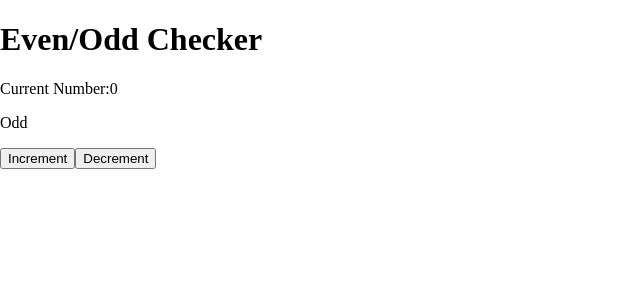
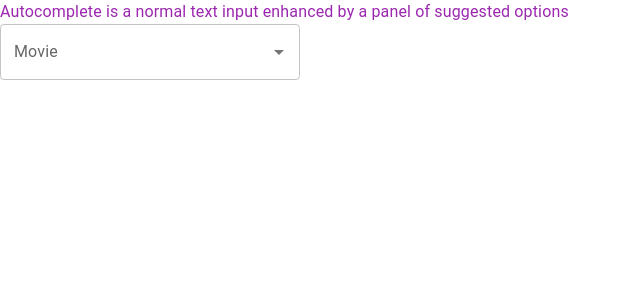
Before and after one commit to Ujala-355/Advance_react, a React (Create React App) app: page / in a window 1280 px wide. Shown: the top 300 px of the page, without its empty margins (0-640 px from the left). Built offline with nearby package versions, Linux system fonts and the light colour scheme.

Commit message:
Autocomplete

```diff
--- a/src/App.js
+++ b/src/App.js
@@ -18,7 +18,8 @@ import React from "react";
 // import UncontrolledInput from "./uncontrolled"
 // import UseReducer from "./useReducer"
 // import A from "./contextA"
-import Checker from "./useReducerEvenOdd"
+// import Checker from "./useReducerEvenOdd"
+import ComBox from "./Autocomplete"
 function App() {
   return (
     <>
@@ -43,7 +44,8 @@ function App() {
         <ShowHideToggle/> */}
         {/* <UseReducer/> */}
         {/* <A/> */}
-        <Checker/>
+        {/* <Checker/> */}
+        <ComBox/>
     </>
   );
 }
--- /dev/null
+++ b/src/Autocomplete.js
@@ -0,0 +1,31 @@
+import TextField from  "@mui/material/TextField";
+import Autocomplete from "@mui/material/Autocomplete";
+import Typography from "@mui/material/Typography"
+const people= [
+    { label: 'The Shawshank Redemption', year: 1994 },
+    { label: 'The Godfather', year: 1972 },
+    { label: 'The Godfather: Part II', year: 1974 },
+    { label: 'The Dark Knight', year: 2008 },
+    { label: '12 Angry Men', year: 1957 },
+    { label: "Schindler's List", year: 1993 },
+    { label: 'Pulp Fiction', year: 1994 },
+    {
+      label: 'The Lord of the Rings: The Return of the King',
+      year: 2003,
+    },
+]
+const ComBox=()=>{
+    return(
+        <>
+            <Typography color="secondary">Autocomplete is a normal text input enhanced by a panel of suggested options</Typography>
+            <Autocomplete
+                disablePortal
+                id="combo-box-demo"
+                options={people}
+                sx={{width:300, justifyContent:"center"}}
+                renderInput={(params)=><TextField {...params} label="Movie"/>}
+            />
+        </>
+    )
+}
+export default ComBox;
```
